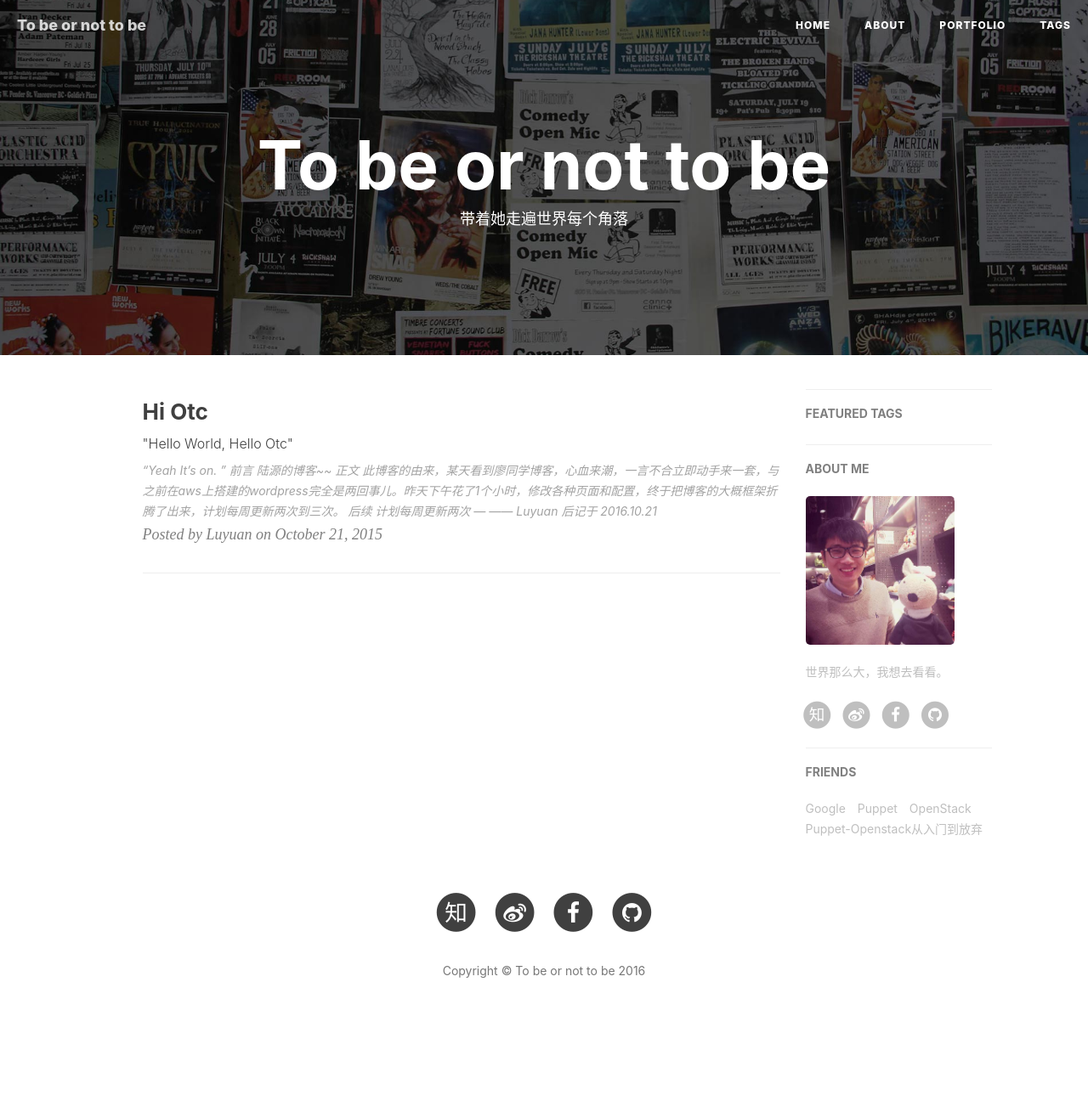
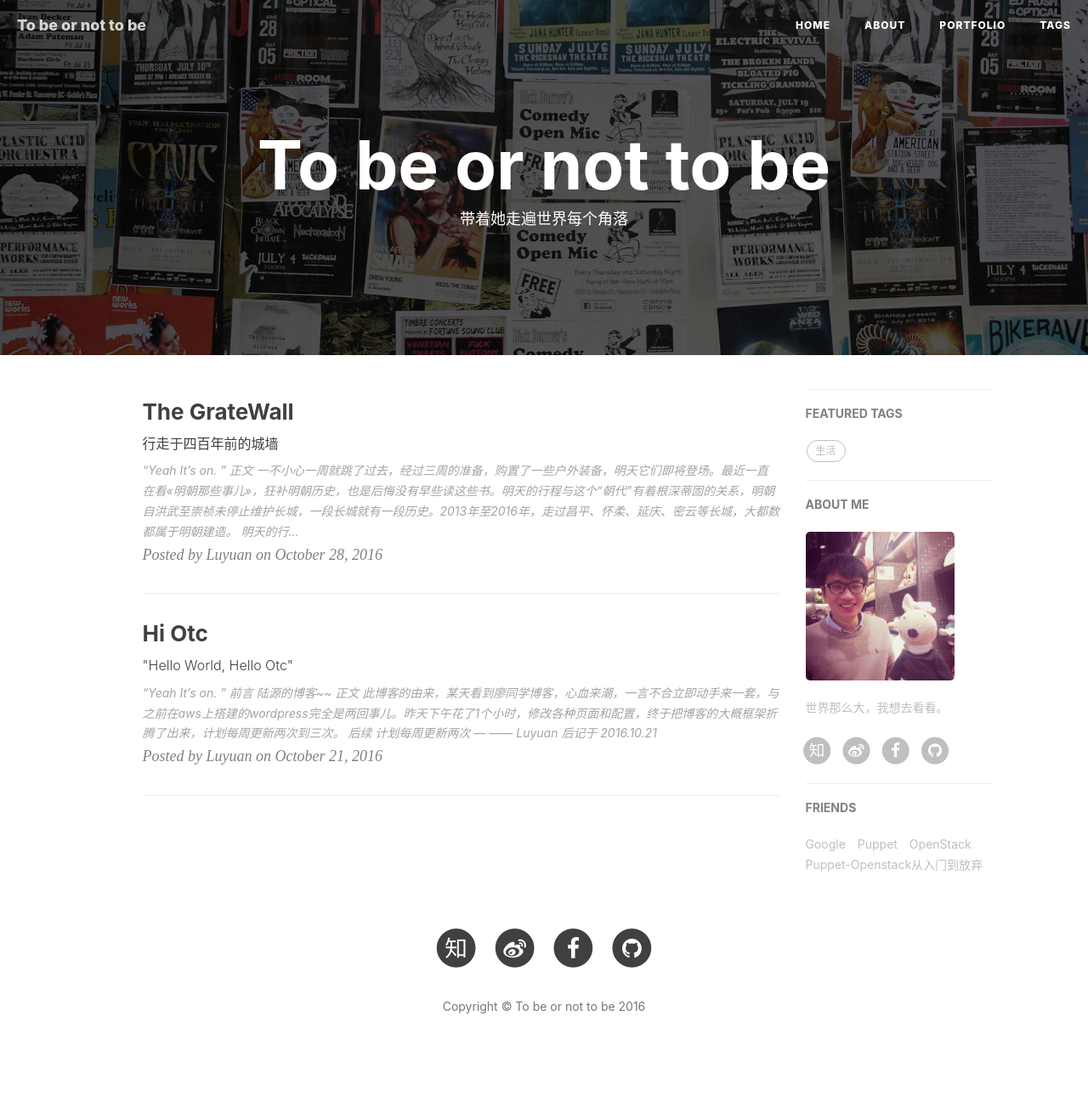
Before and after one commit to Liamlu28/imluyuan.github.io, a Jekyll site: the page built from index.html, in a window 1280 px wide. Shown: the whole page at 85% size. Built offline with Jekyll 4.4.1, drawn with Linux system fonts in a browser that asks for light colours; nearby versions of some CDN libraries; the list of posts is cut into pages by our own code; comment, search, counter and statistics services are not loaded; before the commit the page ends 1247 px from its top, so only the background shows below that.

Commit message:
Add blog of The GreatWall

```diff
--- a/_posts/2016-10-21-hi-otc.markdown
+++ b/_posts/2016-10-21-hi-otc.markdown
@@ -2,7 +2,7 @@
 layout:     post
 title:      "Hi Otc"
 subtitle:   " \"Hello World, Hello Otc\""
-date:       2015-10-21 12:45:20
+date:       2016-10-21 12:45:20
 author:     "Luyuan"
 header-img: "img/post-bg-2015.jpg"
 catalog: true
--- /dev/null
+++ b/_posts/2016-10-28-The-GreatWall.markdown
@@ -0,0 +1,26 @@
+---
+layout:     post
+title:      "The GrateWall"
+subtitle:   "行走于四百年前的城墙"
+date:       2016-10-28 18:35:00
+author:     "Luyuan"
+header-img: "img/post-TheGrateWall-2016.jpg"
+catalog: true
+tags:
+    - 生活
+---
+
+> “Yeah It's on. ”
+
+---
+
+
+## 正文
+  一不小心一周就跳了过去，经过三周的准备，购置了一些户外装备，明天它们即将登场。最近一直在看<<明朝那些事儿>>，狂补明朝历史，也是后悔没有早些读这些书。明天的行程与这个“朝代”有着根深蒂固的关系，明朝自洪武至崇祯未停止维护长城，一段长城就有一段历史。2013年至2016年，走过昌平、怀柔、延庆、密云等长城，大都数都属于明朝建造。
+  明天的行程：望京楼穿越绝壁楼。绝壁楼在密云东北部，东距雾灵山不远，西边是白岭关、司马台长城，绝壁楼建在悬崖峭壁上，是长城的惊艳之作，感叹古人的强大同时令人震撼。望京楼：此楼才是真正的望京楼，实测海拔1198米，长城最高的敌楼，比司马台望京楼（986米）高出200多米。据说很早以前，在这里还没有电的时候，有放羊郎夜宿此楼里，在天气晴好的时候能看到北京城里的灯光，故称望京楼。全程10公里，爬升600米，户外等级1.0。
+
+## 后续
+计划每周更新两次
+---
+
+—— Luyuan 后记于 2016.10.28
```
Also changed, not shown: 11 other files.
